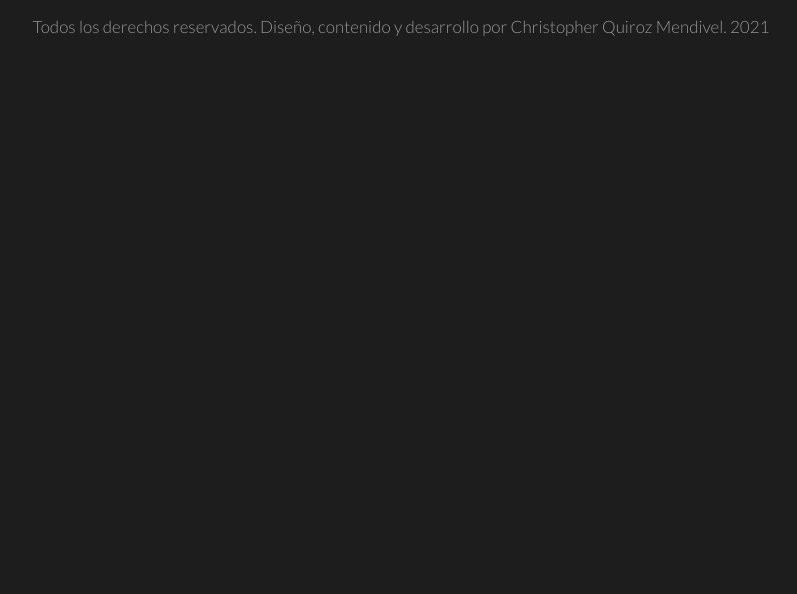
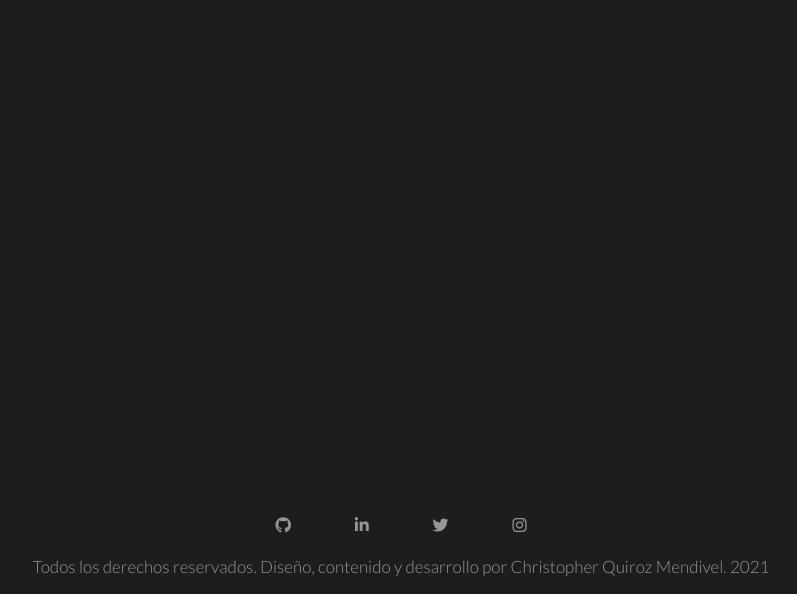
Before and after one commit to christopherqmendivel/christopherquirozdev, a Django app: page /contacto in a window 1280 px wide. Shown: the part 888-1482 px from the top of the page, without its empty margins (239-1036 px from the left). Before the commit the page ends 924 px from the top, so only its background shows below. Run offline with Django 4.2, Linux system fonts and the light colour scheme; some libraries are stand-ins or nearby versions.

Commit message:
fix top footer

```diff
--- a/PortfolioWebApp/static/PortfolioWebApp/css/app.css
+++ b/PortfolioWebApp/static/PortfolioWebApp/css/app.css
@@ -1595,7 +1595,7 @@ footer {
   align-items: center;
   flex-wrap: wrap;
   margin: auto;
-  margin-top: 6rem;
+  margin-top: 60rem;
 }
 footer ul.link-social {
   display: flex;
```
